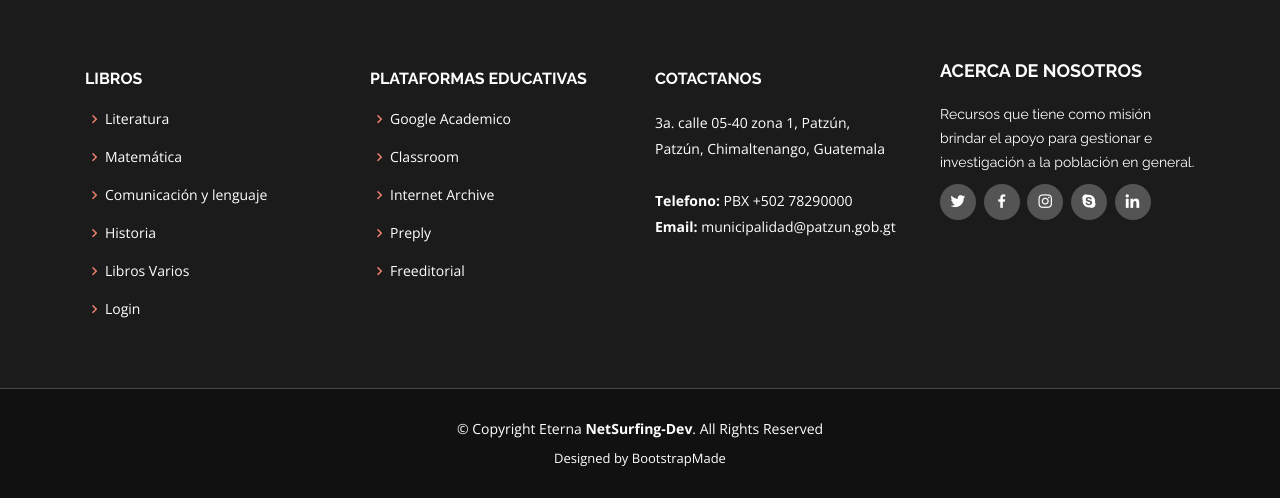
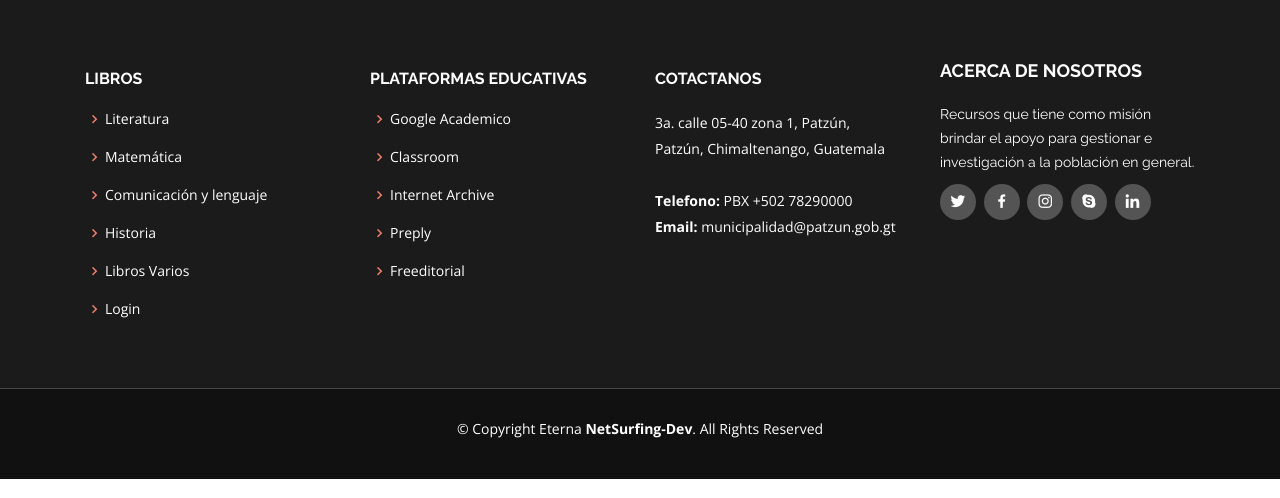
Before and after one commit to jmajpopinf/bibliotecapatzun, a Django app: page / in a window 1280 px wide. Shown: the part 1343-1841 px from the top of the page. Run offline with Django 3.2, Linux system fonts and the light colour scheme; parts of the project's set-up code (start-up, migrations or seed data) failed here and were passed over; some libraries are stand-ins or nearby versions.

Commit message:
sin creditos

```diff
--- a/templates/base/base.html
+++ b/templates/base/base.html
@@ -207,11 +207,6 @@
         &copy; Copyright Eterna <strong><span> NetSurfing-Dev</span></strong>. All Rights Reserved
       </div>
       <div class="credits">
-        <!-- All the links in the footer should remain intact. -->
-        <!-- You can delete the links only if you purchased the pro version. -->
-        <!-- Licensing information: https://bootstrapmade.com/license/ -->
-        <!-- Purchase the pro version with working PHP/AJAX contact form: https://bootstrapmade.com/eterna-free-multipurpose-bootstrap-template/ -->
-        Designed by BootstrapMade</a>
       </div>
     </div>
   </footer><!-- End Footer -->
```
